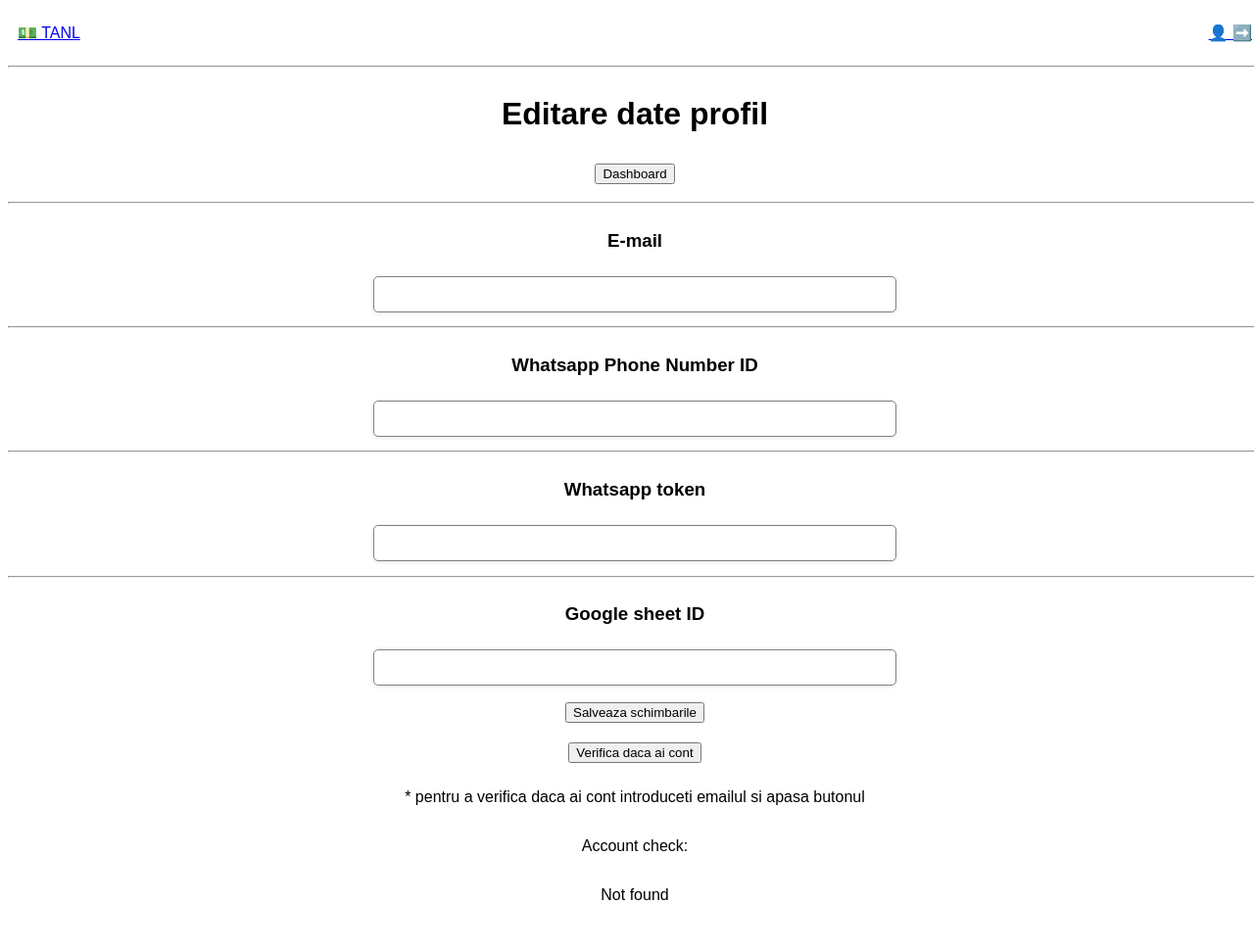
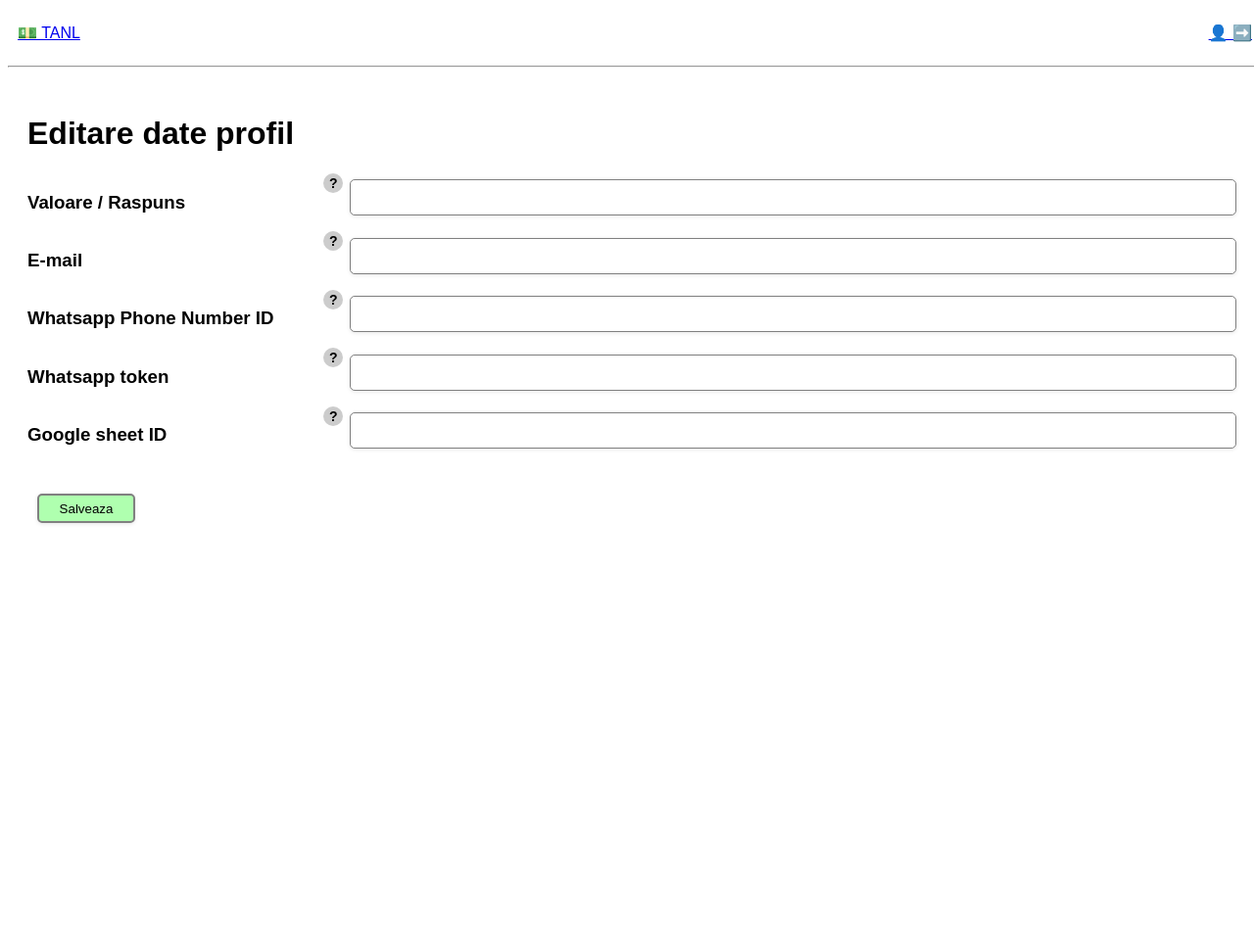
Before and after one commit to Spac3y/Tanl, a Flask app: page /profile in a window 1280 px wide. Shown: the whole page at 98% size. After the commit the page ends 535 px from the top, so only its background shows below. Run offline with Flask 3, Linux system fonts and the light colour scheme; data that the repository does not hold is empty.

Commit message:
Finish profile page design

```diff
--- a/static/profile/javascript.js
+++ b/static/profile/javascript.js
@@ -1,11 +1,11 @@
 
-button_check_account = document.getElementById("profile-check-account")
 button_save_changes = document.getElementById("profile-save")
 
 const input_email = document.getElementById("profile-email")
 const input_whatsapp_number = document.getElementById("profile-whatsapp-number")
 const input_whatsapp_token = document.getElementById("profile-whatsapp-token")
 const input_google_sheedID = document.getElementById("profile-google-sheetID")
+const input_price_per_lead = document.getElementById("profile-price-per-lead")
 
 // TODO: Check if there is user in db
 window.onload = (event) => {
@@ -33,11 +33,12 @@ window.onload = (event) => {
 			if(data.result === 'true') { // * The account is found in db
 				fetch('/profile-updates').then(response => response.json())
 					.then(data => {
-						if(data && data.email && data.whatsapp_number && data.whatsapp_token && data.google_sheetID) {
+						if(data && data.email && data.whatsapp_number && data.whatsapp_token && data.google_sheetID && data.price_lead) {
 							input_email.value = data.email;
 							input_whatsapp_number.value = data.whatsapp_number;
 							input_whatsapp_token.value = data.whatsapp_token;
 							input_google_sheedID.value = data.google_sheetID;
+							// input_price_per_lead.value = data.price_lead;
 							// console.log("INSERT current user data inside input tag");
 						} else console.log("data missing from response")
 					})
@@ -48,36 +49,14 @@ window.onload = (event) => {
 	}
 }
 
-button_check_account.addEventListener("click", () => {
-	email = input_email.value;
-	fetch('/profile-updates', {
-		method: 'POST',
-		headers: { 'Content-Type': 'application/json' },
-		body: JSON.stringify({
-			email : email,
-			choice: 0
-		})
-	}).then(response => response.json())
-	.then(data => {
-		status_indicator = document.getElementById('email-status')
-		if(data.result === "true") {
-			status_indicator.textContent = "Found";
-			status_indicator.style.color = "green";
-		} else {
-			status_indicator.textContent = "Not found";
-			status_indicator.style.color = "red";
-		}
-	})
-	.catch(error => console.error("!ERROR: ", error))
-})
-
 button_save_changes.addEventListener("click", () => { // * Update values account
 	email = input_email
 	whatsapp_number = input_whatsapp_number
 	whatsapp_token = input_whatsapp_token
 	google_sheetID = input_google_sheedID
+	price_per_lead = input_price_per_lead
 
-	if(email.value.trim() === "" || whatsapp_number.value.trim() === "" || whatsapp_token.value.trim() === "" || google_sheetID.value.trim() === "") {
+	if(email.value.trim() === "" || whatsapp_number.value.trim() === "" || whatsapp_token.value.trim() === "" || google_sheetID.value.trim() === "" || price_per_lead.value.trim() === "") {
 		alert("Adauga valori in toate campurile!");
 		return false;
 	}
@@ -90,7 +69,8 @@ button_save_changes.addEventListener("click", () => { // * Update values account
 				email: email.value,
 				wNumber: whatsapp_number.value,
 				wToken: whatsapp_token.value,
-				gSheetID: google_sheetID.value
+				gSheetID: google_sheetID.value,
+				price_lead: price_per_lead.value
 			})
 		})
 			.then(response => {response.json(); console.log(response)})
@@ -115,7 +95,8 @@ button_save_changes.addEventListener("click", () => { // * Update values account
 				email: email.value,
 				wNumber: whatsapp_number.value,
 				wToken: whatsapp_token.value,
-				gSheetID: google_sheetID.value
+				gSheetID: google_sheetID.value,
+				price_lead: price_per_lead.value
 			})
 		})
 		.then(response => response.json())
--- a/static/profile/style.css
+++ b/static/profile/style.css
@@ -2,7 +2,6 @@ html,
 body {
 	height: 100vh;
 	width: 100vw;
-	/* overflow-x: hidden; */
 	font-family: Arial, sans-serif;
 }
 
@@ -17,6 +16,7 @@ hr {
 	align-items: center;
 	justify-content: space-between;
 }
+
 
 .control-center,
 .buttons {
@@ -38,13 +38,38 @@ hr {
 .main-wrapper {
 	display: flex;
 	flex-direction: column;
-	justify-content: center;
+	padding: 20px;
+	/* justify-content: center;
+	align-items: center; */
+}
+
+.wrapper {
+	width: 100%;
+	display: flex;
+	flex-direction: row;
+	justify-content: space-between;
+	align-items: start;
+}
+
+.wrapper > h3 {
+	flex: 1;
+}
+
+.wrapper > input {
+	flex: 3;
+}
+
+.inline-wrapper {
+	display: flex;
+	flex-direction: row;
+	justify-content: start;
 	align-items: center;
 }
 
+
 input {
 	width: 40%;
-	text-align: center;
+	text-align: start;
 	margin: 0.4rem;
 	padding: 10px;
 	border: 1px solid grey;
@@ -55,3 +80,69 @@ input {
 button {
 	margin: 10px;
 }
+
+.bottom {
+	margin-bottom: 20px;
+}
+
+#profile-save {
+	border: 2px solid grey;
+	border-radius: 5px;
+	box-shadow: 0 1px 4px rgba(0, 0, 0, 0.1);
+	background-color: rgb(175, 255, 175);
+	height: 30px;
+	width: 100px;
+}
+
+label {
+	font-size: 16px;
+}
+
+.tooltip {
+	position: relative;
+	display: inline-block;
+	margin-left: 8px;
+	cursor: pointer;
+	background-color: #ccc;
+	color: #000;
+	font-weight: bold;
+	border-radius: 50%;
+	width: 20px;
+	height: 20px;
+	text-align: center;
+	line-height: 20px;
+	font-size: 14px;
+}
+
+.tooltip .tooltiptext {
+	visibility: hidden;
+	width: 220px;
+	background-color: #333;
+	color: #fff;
+	text-align: left;
+	padding: 8px;
+	border-radius: 6px;
+	position: absolute;
+	z-index: 1;
+	bottom: 125%;
+	left: 50%;
+	transform: translateX(-50%);
+	opacity: 0;
+	transition: opacity 0.3s;
+}
+
+.tooltip:hover .tooltiptext {
+	visibility: visible;
+	opacity: 1;
+}
+
+.tooltip .tooltiptext::after {
+	content: "";
+	position: absolute;
+	top: 100%;
+	left: 50%;
+	transform: translateX(-50%);
+	border-width: 6px;
+	border-style: solid;
+	border-color: #333 transparent transparent transparent;
+}
--- a/templates/profile/index.html
+++ b/templates/profile/index.html
@@ -27,25 +27,42 @@
 		<hr>
 	<div class="main-wrapper">
 		<h1> Editare date profil</h1>
-		<form action="{{ url_for('read_sheet')}}">
-			<button type="submit">Dashboard</button>
-		</form>
-		<hr>
+		<div class="wrapper">
+			<h3>Valoare / Raspuns</h3>
+			<div class="tooltip">?
+				<span class="tooltiptext"> Valoarea medie a unui produs vandut</span>
+			</div>
+			<input id="profile-price-per-lead" type="number">
+		</div>
+		<div class="wrapper">
 			<h3>E-mail</h3>
+			<div class="tooltip">?
+				<span class="tooltiptext">Introduceți o adresă de email validă</span>
+			</div>
 			<input id="profile-email" type="email">
-		<hr>
+		</div>
+		<div class="wrapper">
 			<h3>Whatsapp Phone Number ID</h3>
+			<div class="tooltip">?
+				<span class="tooltiptext">Phone number ID se gaseste pe pagina Meta Developers unde se acceseaza proiectul curent > Whatsapp > Api Setup > Phone Number ID copy</span>
+			</div>
 			<input id="profile-whatsapp-number" type="text">
-		<hr>
+		</div>
+		<div class="wrapper">
 			<h3>Whatsapp token</h3>
+			<div class="tooltip">?
+				<span class="tooltiptext">Folosind <a href="https://developers.facebook.com/blog/post/2022/12/05/auth-tokens/">acest link </a> se va creea un token permanent de autentificare</span>
+			</div>
 			<input id="profile-whatsapp-token" type="text">
-		<hr>
+		</div>
+		<div class="wrapper bottom">
 			<h3>Google sheet ID</h3>
+			<div class="tooltip">?
+				<span class="tooltiptext">Pentru a obtine acest ID se va intra in google sheets iar in bara de adrese se va copia valoarea ce urmeaza dupa /spreadsheet/d/  ( id-ul are exact 44 de caractere ) </span>
+			</div>
 			<input id="profile-google-sheetID" text="text">
-		<button id="profile-save"> Salveaza schimbarile </button>
-		<button id="profile-check-account">Verifica daca ai cont</button>
-		<p>* pentru a verifica daca ai cont introduceti emailul si apasa butonul</p>
-		<p>Account check: <p id="email-status">Not found</p></p>
+		</div>
+		<button id="profile-save"> Salveaza </button>
 	</div>
 </body>
 </html>
```
Lines whose indentation alone changed are shown as unchanged.
